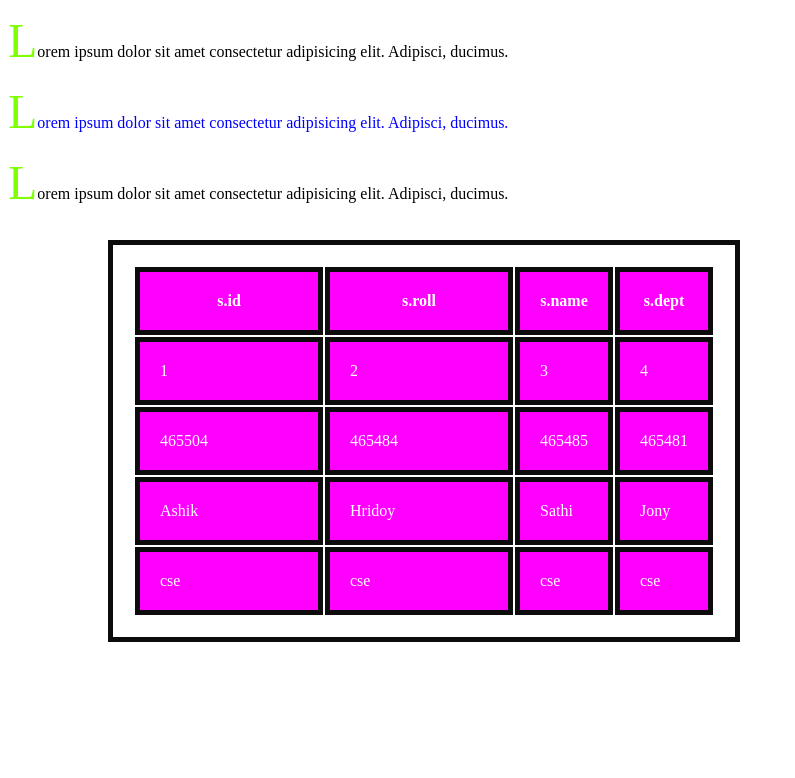
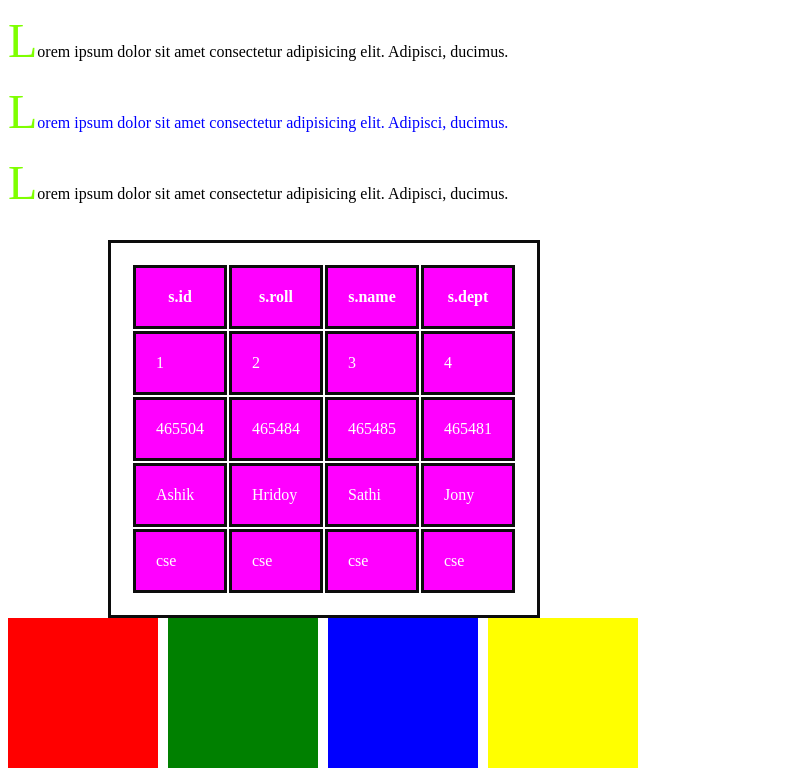
Before and after one commit to Ashikdas69/ad, a plain HTML site: page index.html in a window 1280 px wide. Shown: the part 373-1151 px from the top of the page, without its empty margins (0-795 px from the left). Before the commit the page ends 1023 px from the top, so only its background shows below. Drawn offline with Linux system fonts and the light colour scheme.

Commit message:
microsoft

```diff
--- a/index.html
+++ b/index.html
@@ -11,7 +11,7 @@
             margin-left: 80px;
             margin-bottom: 20px;
             padding: 20px;
-            width: 50%;
+            width: 30%;
         }
         h1:hover{
             background-color: blue;
@@ -51,16 +51,40 @@
 
         }
         table,th,tr,td{
-            border: 5px rgb(12, 12, 12) solid;
+            border: 3px rgb(12, 12, 12) solid;
             margin-left: 100px;
             margin-top: 30px;
             padding: 20px;
-            width: 50%;
+            width: 120px;
 
         }
         tr,td:hover{
             background-color: magenta;
             color: white;
+        }
+        .mircosoft{
+            width: 350px;
+            margin: 25px;
+        }
+
+        .square.red{
+            background-color: red;
+        }
+        .square.green{
+            background-color: green;
+        }
+        .square.blue{
+            background-color: blue;
+        }
+        .square.yellow{
+            background-color: yellow;
+        }
+        .square{
+            width: 150px;
+            height: 150px;
+            margin: 0 10px 10px 0;
+            float: left;
+
         }
 
     </style>
@@ -111,6 +135,12 @@
 
         </tr>
         </table>
+        <div class="microsoft">
+            <div class="square red"></div>
+            <div class="square green"></div>
+            <div class="square blue"></div>
+            <div class="square yellow"></div>
+        </div>
 </body>
 
 </html>
```
